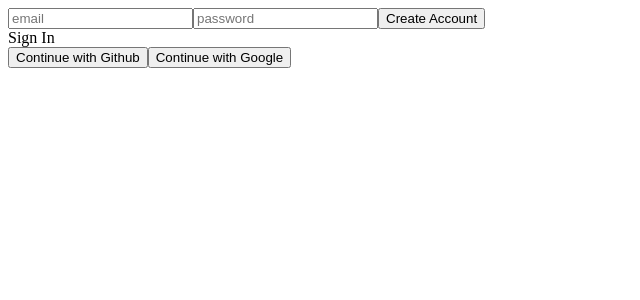
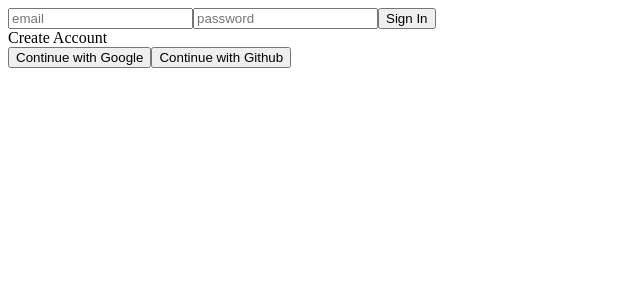
Before and after one commit to taerikor/simple-chat-app, a React (Create React App) app: page /#/ in a window 1280 px wide. Shown: the top 300 px of the page, without its empty margins (0-640 px from the left). Built offline with nearby package versions, Linux system fonts and the light colour scheme; no server answers.

Commit message:
update auth form google, GH OAuth

```diff
--- a/src/components/App.tsx
+++ b/src/components/App.tsx
@@ -24,7 +24,6 @@ function App():JSX.Element {
     <>
     {
       init ? <AppRouter isLoggedIn={isLoggedIn}/>: 'loading...'
-
     }
     </>
   );
--- a/src/components/AppRouter.tsx
+++ b/src/components/AppRouter.tsx
@@ -2,6 +2,8 @@ import React from 'react'
 import { HashRouter as Router, Switch, Route } from 'react-router-dom'
 import Auth from '../routes/Auth'
 import Home from '../routes/Home'
+import Profile from '../routes/Profile'
+import Navigation from './Navigation'
 
 interface AppRouterProps {
     isLoggedIn: boolean
@@ -10,11 +12,17 @@ interface AppRouterProps {
 const AppRouter = ({isLoggedIn}:AppRouterProps):JSX.Element => {
     return (
         <Router>
+            {isLoggedIn && <Navigation />}
             <Switch>
                 {isLoggedIn ? (
+                    <>
                     <Route exact path='/'>
                         <Home />
                     </Route>
+                    <Route exact path='/profile'>
+                        <Profile />
+                    </Route>
+                    </>
                 ) : (
                     <Route exact path='/'>
                         <Auth />
--- /dev/null
+++ b/src/components/Navigation.tsx
@@ -0,0 +1,23 @@
+import React from 'react'
+import { Link } from 'react-router-dom'
+
+const Navigation = ():JSX.Element => {
+    return (
+        <nav>
+            <ul>
+                <li>
+                    <Link to="/">
+                        Home
+                    </Link>
+                </li>
+                <li>
+                    <Link to="/Profile">
+                        Profile
+                    </Link>
+                </li>
+            </ul>
+        </nav>
+    )
+}
+
+export default Navigation
--- a/src/routes/Auth.tsx
+++ b/src/routes/Auth.tsx
@@ -1,11 +1,11 @@
 import React, { useState } from 'react'
-import { createUserWithEmailAndPassword,signInWithEmailAndPassword } from 'firebase/auth'
+import { createUserWithEmailAndPassword,signInWithEmailAndPassword,signInWithPopup,GoogleAuthProvider,GithubAuthProvider } from 'firebase/auth'
 import { authService } from '../firebase'
 
 const Auth = (): JSX.Element => {
     const [email, setEmail] = useState('')
     const [password, setPassword] = useState('')
-    const [newAccount, setNewAccount] = useState(true)
+    const [newAccount, setNewAccount] = useState(false)
 
     const onChange = (event: React.ChangeEvent<HTMLInputElement>):void => {
         const value = event.target.value
@@ -35,6 +35,17 @@ const Auth = (): JSX.Element => {
         setNewAccount((prev) => !prev)
     }
 
+    const onSocialClick = async(event:React.MouseEvent<HTMLElement>) => {
+        const name:string = (event.target as any).name
+        let provider: any
+        if(name === 'google'){
+            provider = new GoogleAuthProvider()
+        }else if(name === 'github'){
+            provider = new GithubAuthProvider()
+        }
+        await signInWithPopup(authService, provider)
+    }
+
     return (
         <div>
             <form onSubmit={onSubmit}>
@@ -46,8 +57,8 @@ const Auth = (): JSX.Element => {
                 {newAccount ? 'Sign In' : 'Create Account'}
             </span>
             <div>
-                <button>Continue with Github</button>
-                <button>Continue with Google</button>
+                <button name='google' onClick={onSocialClick}>Continue with Google</button>
+                <button name='github' onClick={onSocialClick}>Continue with Github</button>
             </div>
         </div>
     )
--- a/src/routes/Profile.tsx
+++ b/src/routes/Profile.tsx
@@ -1,10 +1,18 @@
 import React from 'react'
+import { signOut } from '@firebase/auth'
+import { authService } from '../firebase'
+import { useHistory } from 'react-router'
 
 const Profile = ():JSX.Element => {
+    const history = useHistory()
+    const onSignOutClick = async() => {
+        signOut(authService)
+        history.push("/")
+    }
     return (
-        <div>
-            Profile
-        </div>
+        <>
+           <button onClick={onSignOutClick}>Log Out</button>
+        </>
     )
 }
 
```
